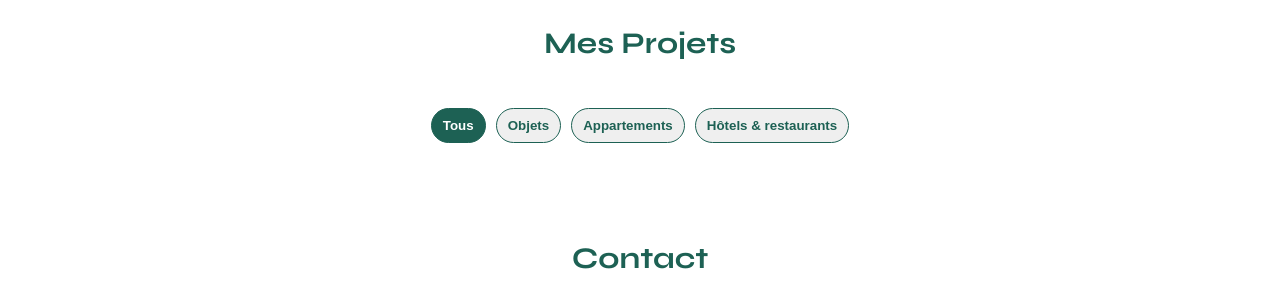
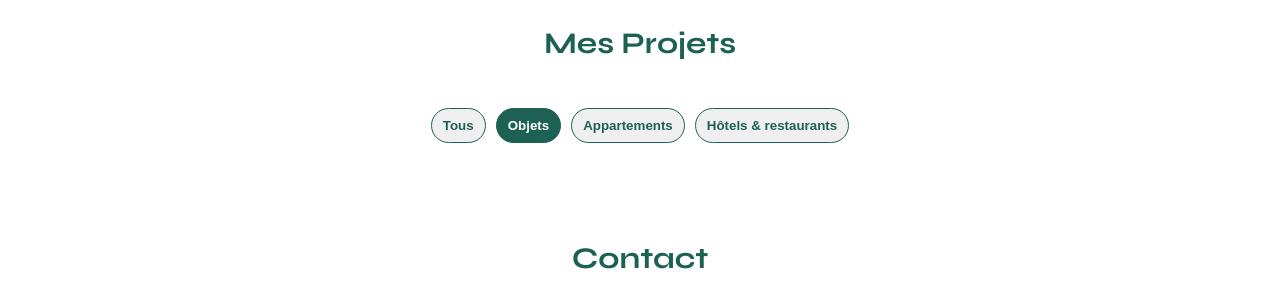
Before and after one commit to Redouane590/OC_Projet_3, a plain HTML site: page FrontEnd/index.html in a window 1280 px wide. Both pictures are taken after a click on the button "Objets". Shown: the part 507-797 px from the top of the page. Drawn offline with nearby package versions, Linux system fonts and the light colour scheme; no server answers.

Commit message:
✨ mise en place de la partie fonctionnel des filtres

```diff
--- a/FrontEnd/index.html
+++ b/FrontEnd/index.html
@@ -37,15 +37,16 @@
   <section id="portfolio">
     <h2>Mes Projets</h2>
     <div class="filters">
-        <button class="btn-filter active">Tous</button>
-        <button class="btn-filter">Objets</button>
-        <button class="btn-filter">Appartements</button>
-        <button class="btn-filter">Hôtels & restaurants</button>
+        <button class="btn-filter active" onclick="filterSelection('all', this)">Tous</button>
+        <button class="btn-filter" onclick="filterSelection('Objets', this)">Objets</button>
+        <button class="btn-filter" onclick="filterSelection('Appartements', this)">Appartements</button>
+        <button class="btn-filter" onclick="filterSelection('Hotels & restaurants', this)">Hôtels & restaurants</button>
       </div>
     <div class="gallery" id="gallery">
 
     </div>
     <script>
+			let apiData = [];
       fetch("http://localhost:5678/api/works").then((response) => {
         if (response.ok) {
           return response.json()
@@ -55,25 +56,46 @@
         }
 
       }).then((response) => {
-        console.log(response)
-        const gallery = document.getElementById('gallery')
-        response.forEach(element => {
-          console.log(element.category.name)
-          const figure = document.createElement('figure');
-          let image = document.createElement('img');
-          image.setAttribute('src', element.imageUrl);
-          image.setAttribute('alt', element.title);
-          // image.setAttribute('height', '400px');
-          // image.setAttribute('width', '300px');
-          let caption = document.createElement('figcaption')
-          caption.innerText=element.title
-          figure.appendChild(image)
-          figure.appendChild(caption)
-          gallery.appendChild(figure)
-        });
+				apiData = response;
+				console.log(apiData)
+				displayGallery(apiData);
       });
 
-      function filterBtn(button) {
+			function displayGallery(data) {
+				const gallery = document.getElementById('gallery');
+				gallery.innerHTML = ''; // Réinitialise le contenu de la galerie
+
+				data.forEach(element => {
+					const figure = document.createElement('figure');
+					let image = document.createElement('img');
+					image.setAttribute('src', element.imageUrl);
+					image.setAttribute('alt', element.title);
+
+					let caption = document.createElement('figcaption');
+					caption.innerText = element.title;
+					figure.appendChild(image);
+					figure.appendChild(caption);
+					gallery.appendChild(figure);
+				});
+				console.log(data)
+    	};
+
+      function filterSelection(category, button) {
+				const buttons = document.getElementsByClassName('btn-filter');
+				// retire la classe active a tout les boutons
+				for (let i = 0; i < buttons.length; i++) {
+					buttons[i].classList.remove('active');
+				}
+
+				// Ajoute la classe active au bouton sélectionné
+				button.classList.add('active');
+
+        if (category === "all") {
+					displayGallery(apiData)
+				} else {
+					const filteredData = apiData.filter(element => element.category.name === category);
+					displayGallery(filteredData);
+				}
 
       }
 
```
